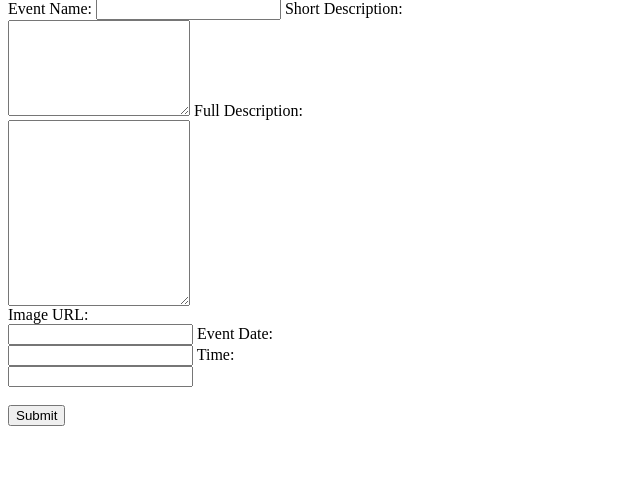
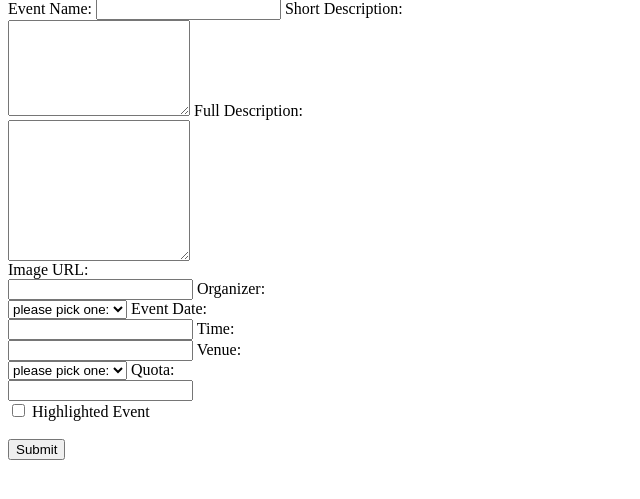
Before and after one commit to LaneLaw/Event-Management-System, a Node project: template views/event/create.ejs in a window 1280 px wide. Shown: the part 147-646 px from the top of the page, without its empty margins (0-640 px from the left). Run offline with Node 20 templates, Linux system fonts and the light colour scheme; the template is opened without the code that fills it, so the values that code supplies are empty.

Commit message:
create complete

```diff
--- a/views/event/create.ejs
+++ b/views/event/create.ejs
@@ -1,8 +1,8 @@
 <div class="container">
     <nav class="navbar navbar-expand-lg navbar-light bg-light">
 
-            <button class="navbar-toggler" type="button" data-toggle="collapse" data-target="#navbarNavAltMarkup" aria-controls="navbarNavAltMarkup"
-                aria-expanded="false" aria-label="Toggle navigation">
+        <button class="navbar-toggler" type="button" data-toggle="collapse" data-target="#navbarNavAltMarkup"
+            aria-controls="navbarNavAltMarkup" aria-expanded="false" aria-label="Toggle navigation">
             <span class="navbar-toggler-icon"></span>
         </button>
         <div class="collapse navbar-collapse" id="navbarNavAltMarkup">
@@ -11,7 +11,7 @@
                     <span class="sr-only">(current)</span>
                 </a>
                 <a class="nav-item nav-link" href="#">Search</a>
-                    <a class="nav-item nav-link" href="create">Create</a>
+                <a class="navbar-brand" href="create">Create</a>
                 <a class="nav-item nav-link disabled" href="#">Admin</a>
             </div>
         </div>
@@ -19,7 +19,8 @@
     <div class="jumbotron jumbotron-fluid">
         <div class="container">
             <h1 class="display-4">Event Management System</h1>
-                <p class="lead">HKBU Event Management System is web-based system for department and student societies to broadcast events and actvities as well as registration.</p>
+            <p class="lead">HKBU Event Management System is web-based system for department and student societies to
+                broadcast events and actvities as well as registration.</p>
         </div>
     </div>
 
@@ -34,24 +35,55 @@
                 <input type="text" class="form-control" name="Event[eventname]" required>
                 <!--Short Description-->
                 <label>Short Description:</label><br>
-        <textarea  rows=6 type="text" class="form-control" name="Event[shortdescription]" required></textarea>
+                <textarea rows=6 type="text" class="form-control" name="Event[shortdescription]" required></textarea>
                 <!--Full Description-->
                 <label>Full Description:</label><br>
-        <textarea  rows=12 type="text" class="form-control" name="Event[fulldescription]" required></textarea>
+                <textarea rows=9 type="text" class="form-control" name="Event[fulldescription]" required></textarea>
             </div>
             <div class="col-sm-6">
                 <!--Image URL-->
                 <label>Image URL:</label><br>
                 <input type="text" class="form-control" name="Event[imageurl]" required>
+                <!--Organizer-->
+                <label>Organizer:</label><br>
+                <select name="Event[organizer]" class="form-control" type=text>
+                    <option value="null">please pick one:</option>
+                    <option value="o1">o1</option>
+                    <option value="o2">o2</option>
+                </select>
                 <!--Event Date-->
                 <label>Event Date:</label><br>
                 <input type="text" class="form-control" name="Event[eventdate]" required>
                 <!--Time-->
                 <label>Time:</label><br>
                 <input type="text" class="form-control" name="Event[time]" required>
+                <!--Venue-->
+                <label>Venue:</label><br>
+                <select name="Event[venue]" class="form-control" type=text>
+                    <option value="null">please pick one:</option>
+                    <option value="v1">v1</option>
+                    <option value="v2">v2</option>
+                </select>
+                <!--Time-->
+                <label>Quota:</label><br>
+                <input type="number" class="form-control" name="Event[quota]" required>
+                <!--highlight-->
+                <br>
+                <input id="hl" type="checkbox" name="Event[highlight]" value = "Highlighted Event">  Highlighted Event
 
 
                 <br><br><button type="submit" class="btn btn-primary">Submit</button>
             </div>
         </div>
     </form>
+    <script>
+       function hl(d){
+           document.getElementById("hl")
+           if(d == "on"){
+               h1.value = "highlighted event"
+           }
+           else{
+               h1.value = "unhighlighted"
+           }
+        }
+    </script>
```
Also changed, not shown: api/controllers/EventController.js (+4 -4 lines), api/models/Event.js (+19 -7 lines), views/event/index.ejs (+31 -5 lines). Lines whose indentation alone changed are shown as unchanged.
